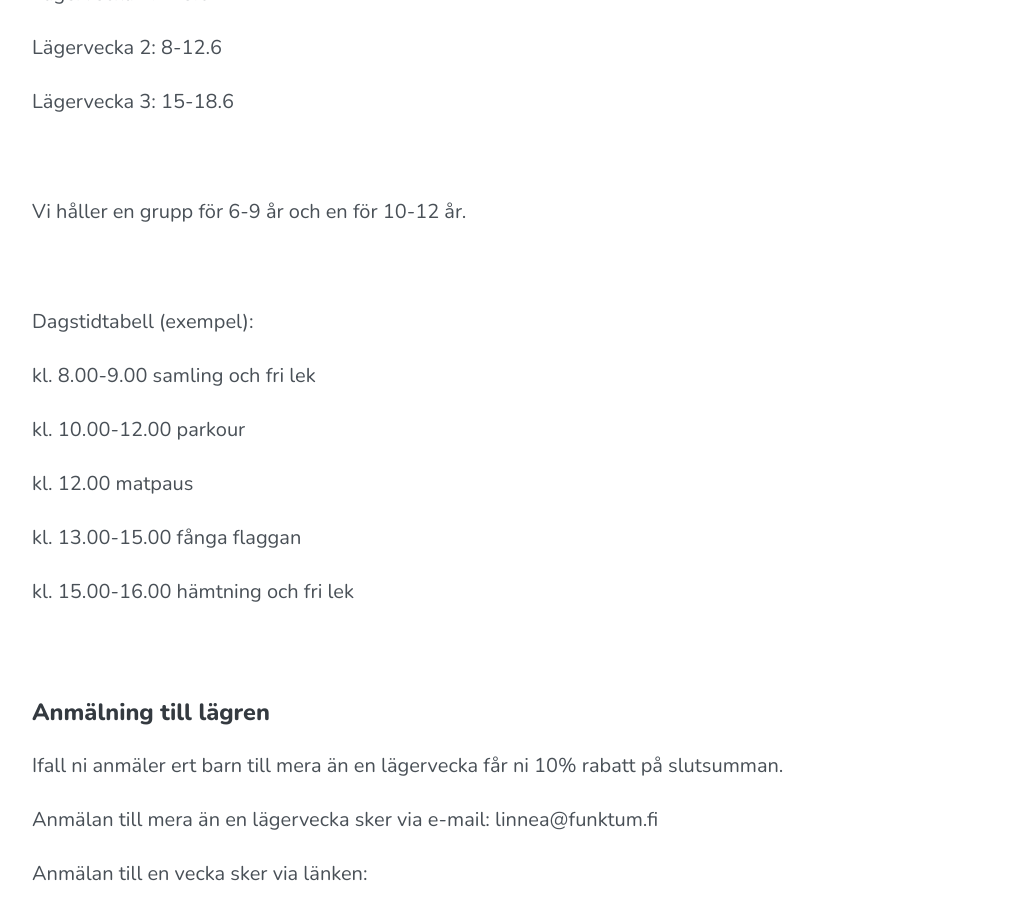
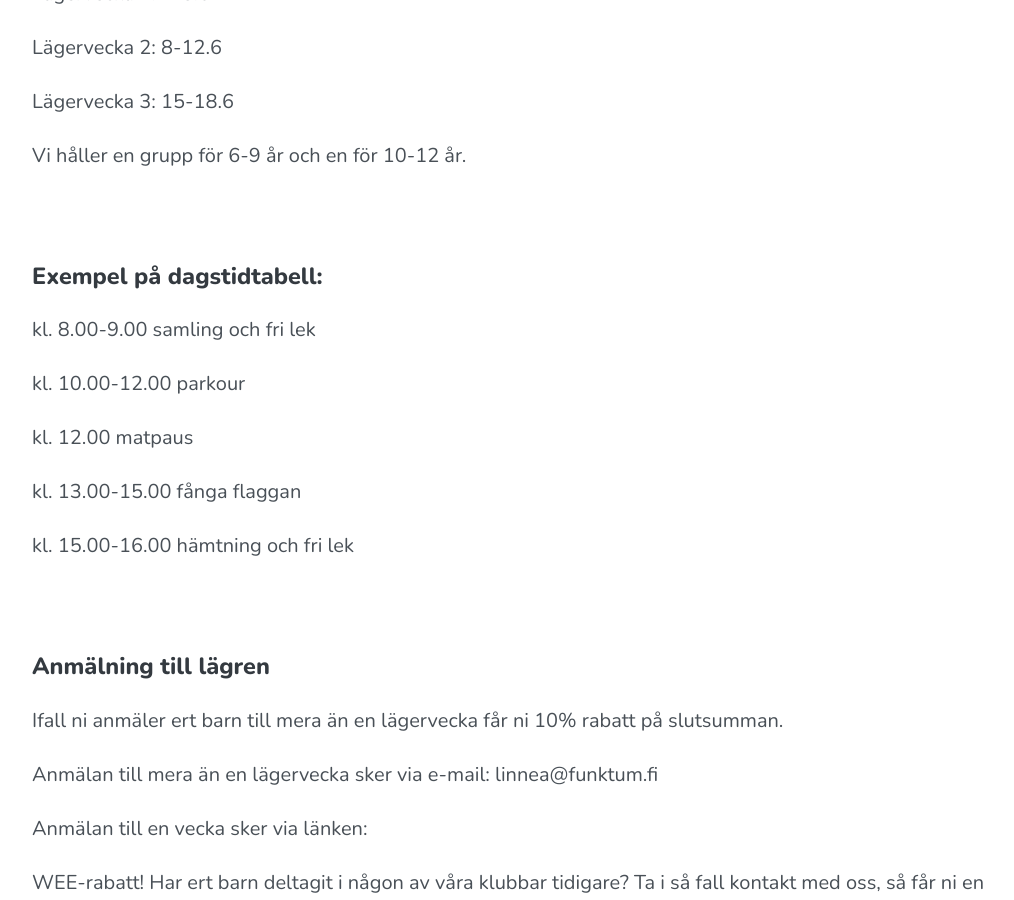
Before and after one commit to Funktum/weemove, a Jekyll site: the page built from _pages/dagslager.md, in a window 1280 px wide and 900 px high, scrolled down 1355 px. Shown: the whole window, without its empty margins (128-1142 px from the left). Built offline with Jekyll 4.4.1, drawn with Linux system fonts in a browser that asks for light colours; a script that is not in the unit is left out.

Commit message:
Update dagslager.md

```diff
--- a/_pages/dagslager.md
+++ b/_pages/dagslager.md
@@ -25,15 +25,12 @@ Lägervecka 2: 8-12.6
 
 Lägervecka 3: 15-18.6
 
----
-
-
 Vi håller en grupp för 6-9 år och en för 10-12 år.
 
 ---
 
 
-Dagstidtabell (exempel):
+### Exempel på dagstidtabell:
 
 kl. 8.00-9.00 samling och fri lek
 
```
